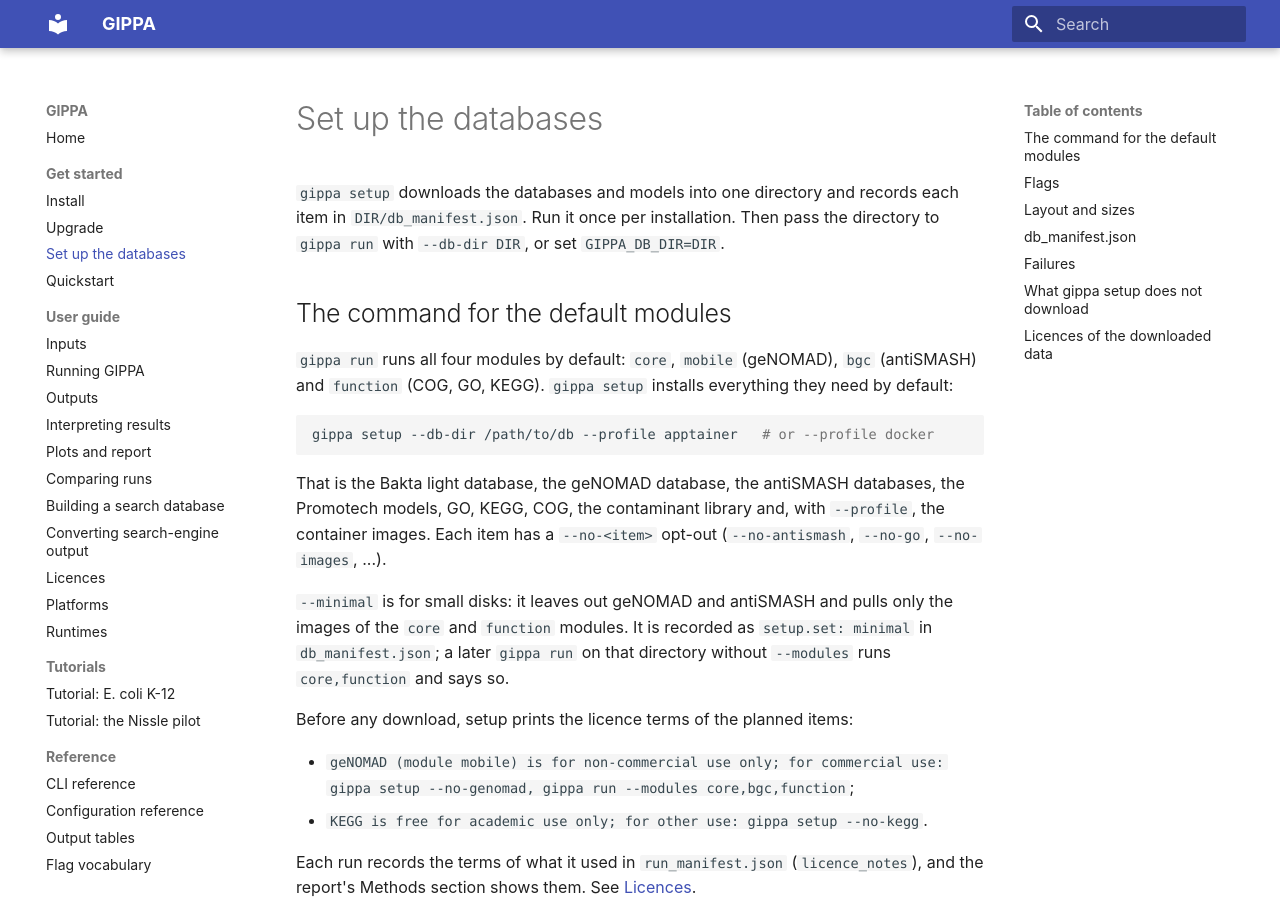
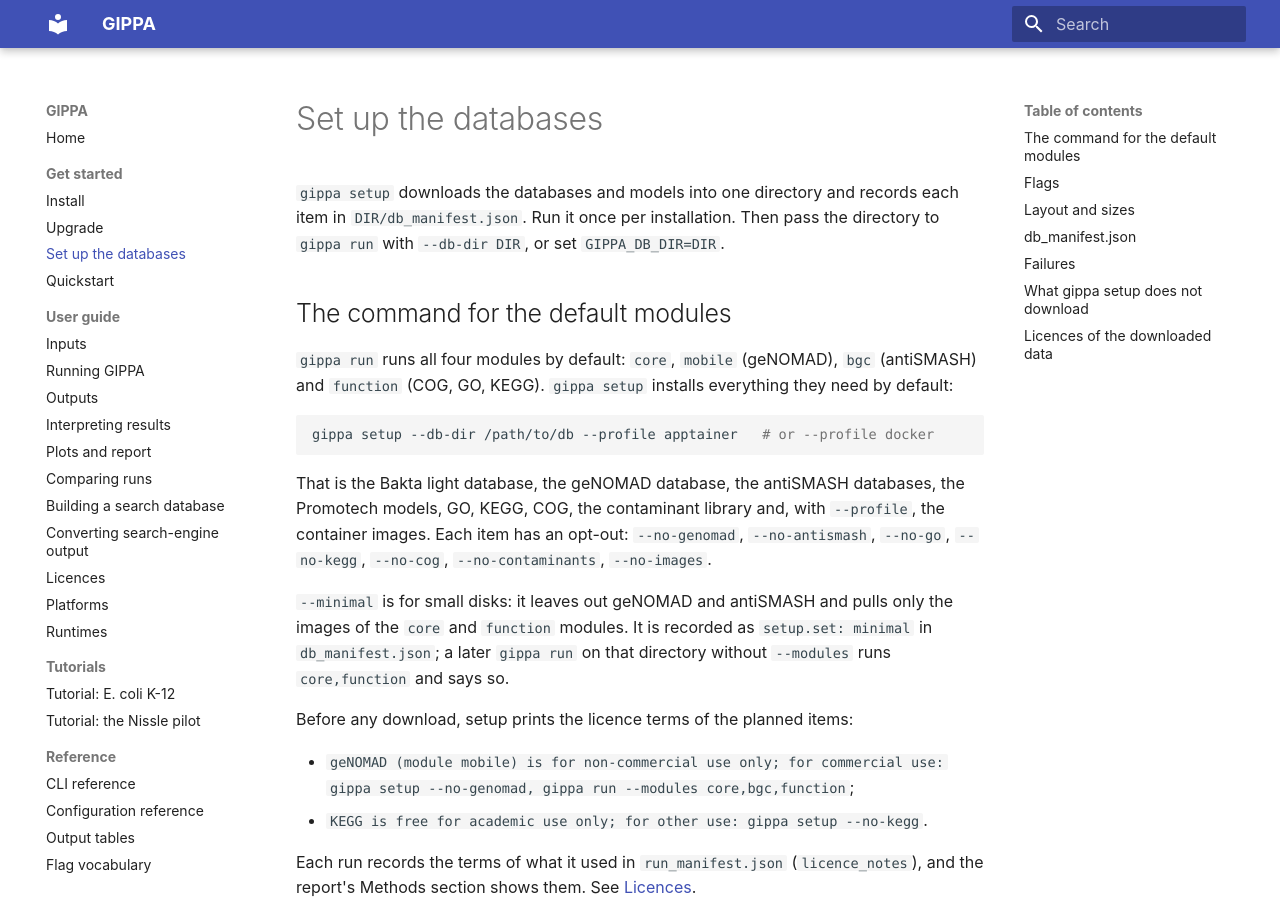
Before and after one commit to khoa-yelo/giap, an MkDocs documentation site: the page built from docs/get-started/setup-databases.md, in a window 1280 px wide and 900 px high. Built offline with MkDocs 1.6.1 and Material for MkDocs 9.7.7, drawn with Linux system fonts in a browser that asks for light colours.

Commit message:
fix(setup): name the opt-outs in the docs; minimal-run modules only without --modules (M11-15c2)
Agent-Role: implementer

Co-Authored-By: Claude Opus 5.5 <noreply@anthropic.com>
Claude-Session: https://claude.ai/code/session_01PrvuX9xr7fWwMTpHJxPSjm

```diff
--- a/docs/get-started/setup-databases.md
+++ b/docs/get-started/setup-databases.md
@@ -15,7 +15,8 @@ gippa setup --db-dir /path/to/db --profile apptainer   # or --profile docker
 
 That is the Bakta light database, the geNOMAD database, the antiSMASH databases, the Promotech
 models, GO, KEGG, COG, the contaminant library and, with `--profile`, the container images. Each
-item has a `--no-<item>` opt-out (`--no-antismash`, `--no-go`, `--no-images`, ...).
+item has an opt-out: `--no-genomad`, `--no-antismash`, `--no-go`, `--no-kegg`, `--no-cog`,
+`--no-contaminants`, `--no-images`.
 
 `--minimal` is for small disks: it leaves out geNOMAD and antiSMASH and pulls only the images of
 the `core` and `function` modules. It is recorded as `setup.set: minimal` in `db_manifest.json`;
```
Also changed, not shown: docs/get-started/install.md (+1 -1 lines), docs/get-started/upgrade.md (+1 -1 lines), 1 other file.
